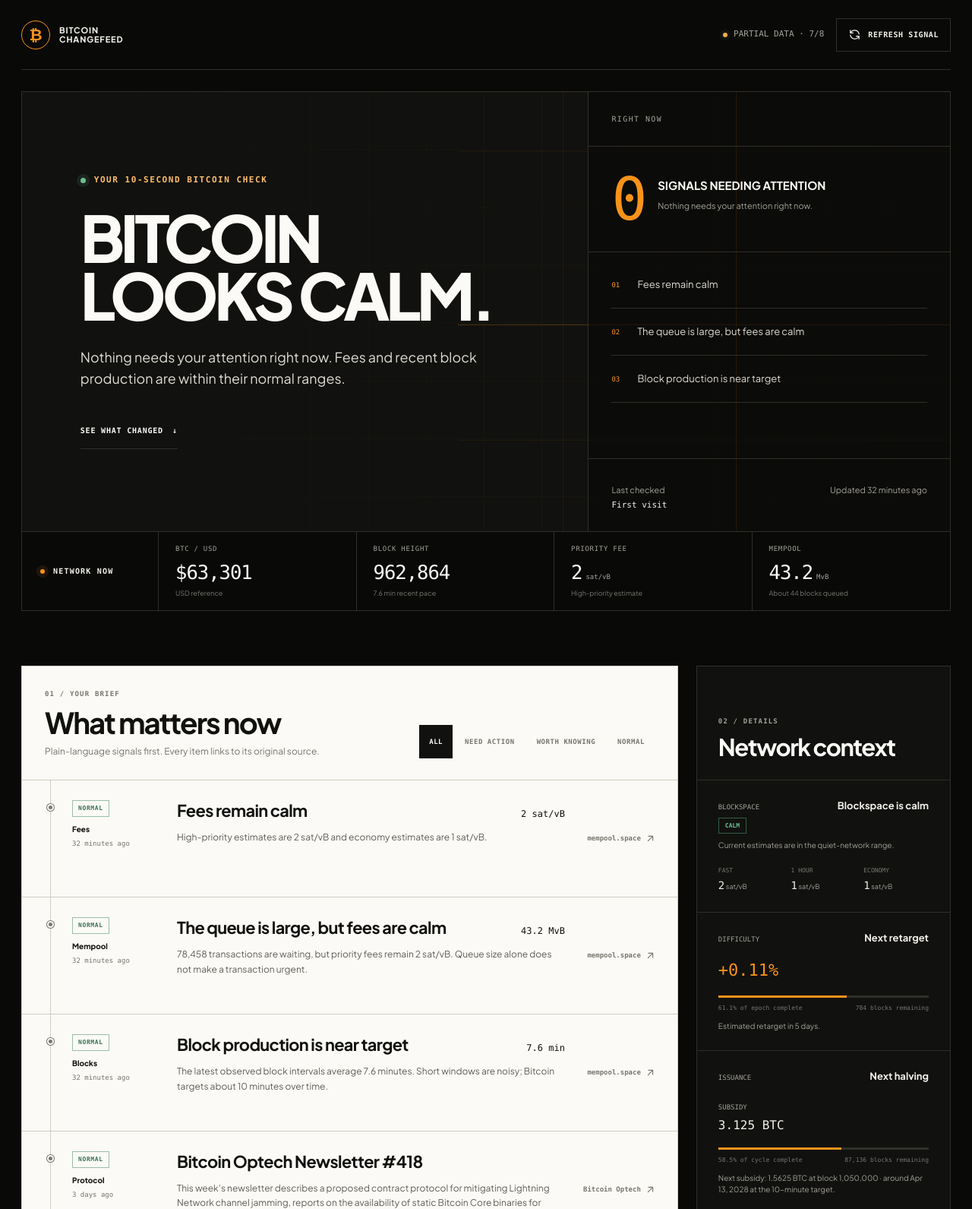
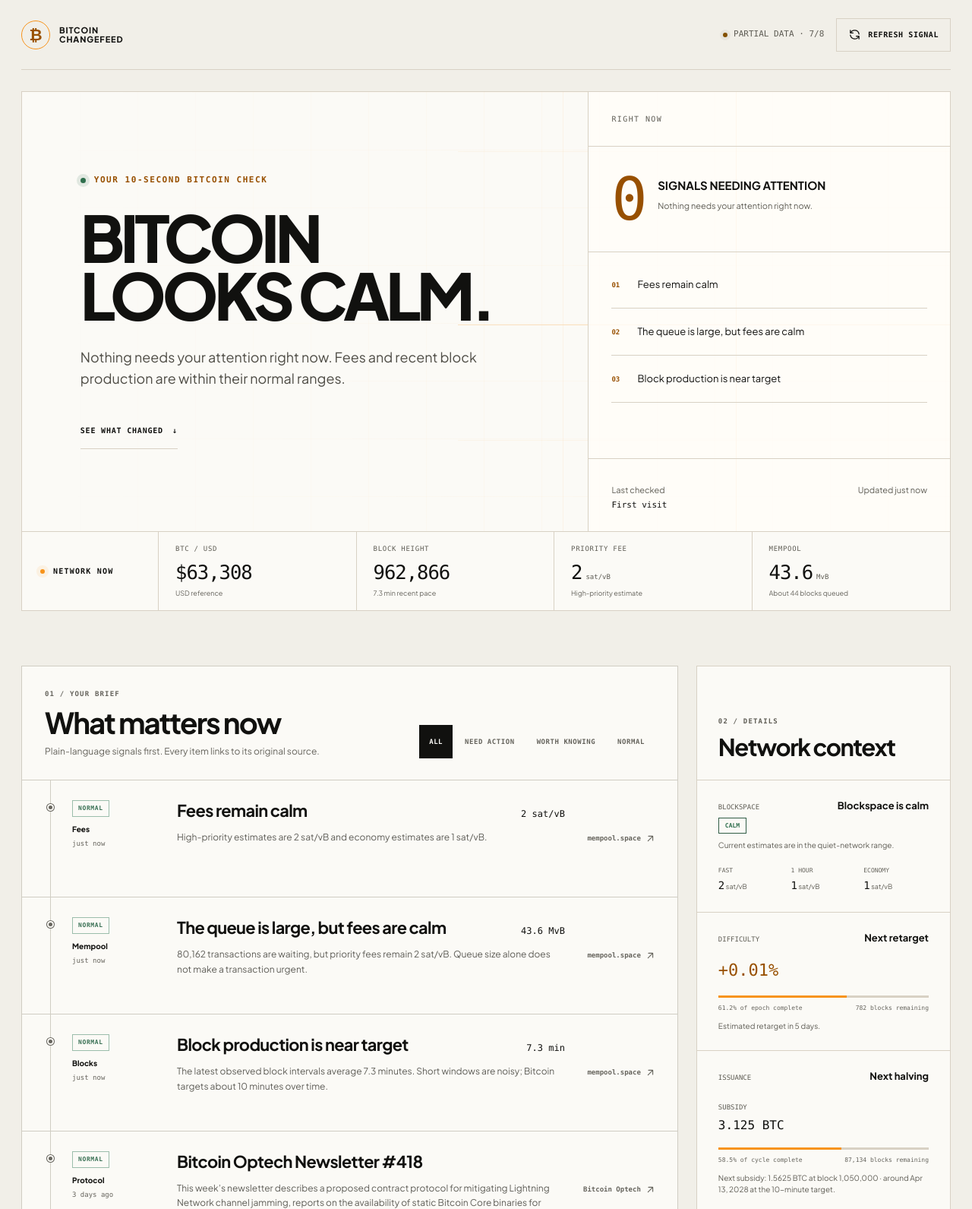
Before and after one commit to smallyunet/btc.wedding, a website: page index.html in a window 1280 px wide. Shown: the top 1591 px of the page at 76% size. Drawn offline with Linux system fonts and the light colour scheme; no server answers.

Commit message:
Unify Bitcoin Changefeed light theme

```diff
--- a/css/style.css
+++ b/css/style.css
@@ -9,20 +9,20 @@
 :root {
     --black: #090908;
     --black-soft: #11110f;
-    --black-raised: #171714;
+    --black-raised: #ebe5d9;
     --paper: #f1efe8;
     --paper-bright: #fbfaf6;
-    --paper-dim: #dedbd2;
+    --paper-dim: #4f4d46;
     --ink: #11110f;
-    --muted: #77766f;
-    --muted-dark: #a3a198;
+    --muted: #66645d;
+    --muted-dark: #5f5d55;
     --line: #d0cdc3;
-    --line-dark: #302f2a;
+    --line-dark: #d8d1c4;
     --bitcoin: #f7931a;
-    --bitcoin-pale: #ffbd6b;
-    --success: #6bbf91;
-    --warning: #f2ad4a;
-    --danger: #f0675e;
+    --bitcoin-pale: #985000;
+    --success: #2f6f4d;
+    --warning: #825000;
+    --danger: #a43d36;
     --focus: #82b5ff;
     --content-width: 1360px;
     --mono: "SFMono-Regular", Consolas, "Liberation Mono", monospace;
@@ -32,8 +32,8 @@
 html { scroll-behavior: smooth; }
 body {
     margin: 0;
-    background: var(--black);
-    color: var(--paper);
+    background: var(--paper);
+    color: var(--ink);
     font-family: "Plus Jakarta Sans", -apple-system, BlinkMacSystemFont, "Segoe UI", sans-serif;
     font-size: 16px;
     line-height: 1.5;
@@ -77,7 +77,7 @@ a { color: inherit; }
     display: inline-flex;
     align-items: center;
     gap: 12px;
-    color: var(--paper);
+    color: var(--ink);
     text-decoration: none;
 }
 .brand-mark {
@@ -87,7 +87,7 @@ a { color: inherit; }
     place-items: center;
     border: 1px solid var(--bitcoin);
     border-radius: 50%;
-    color: var(--bitcoin);
+    color: var(--bitcoin-pale);
     font-family: Arial, sans-serif;
     font-size: 21px;
     font-weight: 700;
@@ -95,7 +95,7 @@ a { color: inherit; }
 .brand-name { font-size: 11px; font-weight: 750; line-height: 1.05; letter-spacing: 0.08em; text-transform: uppercase; }
 .header-actions { display: flex; align-items: center; gap: 16px; }
 .data-status { min-height: 44px; display: inline-flex; align-items: center; gap: 8px; color: var(--muted-dark); font-family: var(--mono); font-size: 11px; text-transform: uppercase; white-space: nowrap; }
-.status-dot { width: 6px; height: 6px; border-radius: 50%; background: var(--muted); box-shadow: 0 0 0 4px rgba(255,255,255,.035); }
+.status-dot { width: 6px; height: 6px; border-radius: 50%; background: var(--muted); box-shadow: 0 0 0 4px rgba(0,0,0,.045); }
 .data-status.live .status-dot { background: var(--success); }
 .data-status.partial .status-dot, .data-status.fallback .status-dot { background: var(--warning); }
 .data-status.degraded .status-dot { background: var(--danger); }
@@ -109,7 +109,7 @@ a { color: inherit; }
     border: 1px solid var(--line-dark);
     border-radius: 0;
     background: transparent;
-    color: var(--paper);
+    color: var(--ink);
     font-family: var(--mono);
     font-size: 10px;
     font-weight: 700;
@@ -132,7 +132,7 @@ main { padding: 28px 0 48px; }
     display: grid;
     grid-template-columns: minmax(0, 1.22fr) minmax(390px, .78fr);
     border: 1px solid var(--line-dark);
-    background: var(--black-soft);
+    background: var(--paper-bright);
 }
 .hero-panel.hero-calm { --briefing-state: var(--success); }
 .hero-panel.hero-notable { --briefing-state: var(--warning); }
@@ -153,9 +153,9 @@ main { padding: 28px 0 48px; }
 .hero-copy { position: relative; z-index: 1; align-self: center; padding: clamp(48px, 6vw, 82px); }
 .eyebrow { display: flex; align-items: center; gap: 11px; margin-bottom: 28px; color: var(--bitcoin-pale); font-family: var(--mono); font-size: 11px; font-weight: 700; letter-spacing: .14em; text-transform: uppercase; }
 .eyebrow::before { width: 7px; height: 7px; flex: none; border-radius: 50%; background: var(--briefing-state); box-shadow: 0 0 0 5px color-mix(in srgb, var(--briefing-state) 12%, transparent); content: ""; }
-.hero-copy h1 { max-width: 820px; margin: 0; color: var(--paper-bright); font-size: clamp(58px, 6.6vw, 96px); font-weight: 780; line-height: .9; letter-spacing: -.065em; text-wrap: balance; text-transform: uppercase; }
-.hero-copy > p { max-width: 620px; margin: 30px 0 0; color: var(--paper-dim); font-size: clamp(15px, 1.4vw, 18px); line-height: 1.6; }
-.briefing-link { min-height: 48px; width: fit-content; margin-top: 30px; display: inline-flex; align-items: center; gap: 12px; border-bottom: 1px solid var(--line-dark); color: var(--paper-bright); font-family: var(--mono); font-size: 10px; font-weight: 700; letter-spacing: .08em; text-decoration: none; text-transform: uppercase; transition: border-color 160ms ease, color 160ms ease; }
+.hero-copy h1 { max-width: 820px; margin: 0; color: var(--ink); font-size: clamp(58px, 6.6vw, 96px); font-weight: 780; line-height: .9; letter-spacing: -.065em; text-wrap: balance; text-transform: uppercase; }
+.hero-copy > p { max-width: 620px; margin: 30px 0 0; color: #4f4d46; font-size: clamp(15px, 1.4vw, 18px); line-height: 1.6; }
+.briefing-link { min-height: 48px; width: fit-content; margin-top: 30px; display: inline-flex; align-items: center; gap: 12px; border-bottom: 1px solid var(--line-dark); color: var(--ink); font-family: var(--mono); font-size: 10px; font-weight: 700; letter-spacing: .08em; text-decoration: none; text-transform: uppercase; transition: border-color 160ms ease, color 160ms ease; }
 .briefing-link:hover { border-color: var(--bitcoin); color: var(--bitcoin-pale); }
 .briefing-link:active { color: var(--bitcoin); }
 .visit-summary {
@@ -164,22 +164,22 @@ main { padding: 28px 0 48px; }
     display: flex;
     flex-direction: column;
     border-left: 1px solid var(--line-dark);
-    background: rgba(9,9,8,.68);
+    background: rgba(255,253,248,.84);
 }
 .visit-index { padding: 28px 30px; border-bottom: 1px solid var(--line-dark); color: var(--muted-dark); font-family: var(--mono); font-size: 10px; letter-spacing: .14em; text-transform: uppercase; }
 .visit-count { padding: 36px 30px; display: flex; align-items: flex-start; gap: 20px; border-bottom: 1px solid var(--line-dark); }
-.visit-count > strong { color: var(--bitcoin); font-family: var(--mono); font-size: 78px; font-weight: 500; line-height: .85; letter-spacing: -.08em; font-variant-numeric: tabular-nums; }
-.visit-summary h2 { margin: 4px 0 0; color: var(--paper-bright); font-size: 15px; text-transform: uppercase; }
+.visit-count > strong { color: var(--bitcoin-pale); font-family: var(--mono); font-size: 78px; font-weight: 500; line-height: .85; letter-spacing: -.08em; font-variant-numeric: tabular-nums; }
+.visit-summary h2 { margin: 4px 0 0; color: var(--ink); font-size: 15px; text-transform: uppercase; }
 .visit-summary p { margin: 7px 0 0; color: var(--muted-dark); font-size: 11px; }
 .signal-summary { flex: 1; margin: 0; padding: 12px 30px; list-style: none; counter-reset: signal; }
-.signal-summary li { position: relative; min-height: 62px; display: flex; align-items: center; padding: 12px 0 12px 34px; border-bottom: 1px solid var(--line-dark); color: var(--paper-dim); font-size: 13px; line-height: 1.35; counter-increment: signal; }
-.signal-summary li::before { position: absolute; left: 0; color: var(--bitcoin); font-family: var(--mono); font-size: 9px; content: "0" counter(signal); }
+.signal-summary li { position: relative; min-height: 62px; display: flex; align-items: center; padding: 12px 0 12px 34px; border-bottom: 1px solid var(--line-dark); color: var(--ink); font-size: 13px; line-height: 1.35; counter-increment: signal; }
+.signal-summary li::before { position: absolute; left: 0; color: var(--bitcoin-pale); font-family: var(--mono); font-size: 9px; font-weight: 700; content: "0" counter(signal); }
 .visit-meta { padding: 26px 30px; display: flex; justify-content: space-between; gap: 18px; border-top: 1px solid var(--line-dark); }
 .last-visit span, .last-visit strong { display: block; }
-.last-visit strong { margin-top: 3px; color: var(--paper); font-family: var(--mono); font-size: 11px; font-weight: 500; }
+.last-visit strong { margin-top: 3px; color: var(--ink); font-family: var(--mono); font-size: 11px; font-weight: 500; }
 .snapshot-time { text-align: right; white-space: nowrap; }
 
-.network-tape { display: grid; grid-template-columns: 180px minmax(0,1fr); border: 1px solid var(--line-dark); border-top: 0; background: var(--black); }
+.network-tape { display: grid; grid-template-columns: 180px minmax(0,1fr); border: 1px solid var(--line-dark); border-top: 0; background: var(--paper-bright); }
 .tape-heading { padding: 20px 24px; display: flex; align-items: center; gap: 11px; border-right: 1px solid var(--line-dark); }
 .tape-heading h2 { margin: 0; font-family: var(--mono); font-size: 10px; letter-spacing: .12em; text-transform: uppercase; }
 .tape-live { width: 6px; height: 6px; border-radius: 50%; background: var(--bitcoin); box-shadow: 0 0 0 5px rgba(247,147,26,.09); }
@@ -187,7 +187,7 @@ main { padding: 28px 0 48px; }
 .tape-item { min-width: 0; padding: 16px 22px; border-right: 1px solid var(--line-dark); }
 .tape-item:last-child { border-right: 0; }
 .tape-item > span { display: block; color: var(--muted-dark); font-family: var(--mono); font-size: 9px; letter-spacing: .08em; text-transform: uppercase; }
-.tape-item > strong { min-height: 32px; display: flex; align-items: baseline; margin-top: 4px; color: var(--paper-bright); font-family: var(--mono); font-size: clamp(19px,2vw,26px); font-weight: 500; letter-spacing: -.04em; white-space: nowrap; }
+.tape-item > strong { min-height: 32px; display: flex; align-items: baseline; margin-top: 4px; color: var(--ink); font-family: var(--mono); font-size: clamp(19px,2vw,26px); font-weight: 500; letter-spacing: -.04em; white-space: nowrap; }
 .tape-item small { margin-left: 5px; color: var(--muted-dark); font-size: 9px; letter-spacing: 0; }
 .tape-item p { margin: 2px 0 0; color: var(--muted); font-size: 9px; white-space: nowrap; overflow: hidden; text-overflow: ellipsis; }
 
@@ -225,15 +225,15 @@ main { padding: 28px 0 48px; }
 .feed-skeleton { height: 154px; border-bottom: 1px solid var(--line); background: linear-gradient(90deg,transparent,rgba(0,0,0,.035),transparent); background-size: 200% 100%; animation: shimmer 1.5s linear infinite; }
 .feed-empty { margin: 0; padding: 44px 28px; color: var(--muted); text-align: center; }
 
-.network-details { position: sticky; top: 20px; border: 1px solid var(--line-dark); background: var(--black-soft); }
+.network-details { position: sticky; top: 20px; border: 1px solid var(--line-dark); background: var(--paper-bright); }
 .details-header { min-height: 150px; padding: 28px; display: flex; flex-direction: column; justify-content: flex-end; border-bottom: 1px solid var(--line-dark); }
-.details-header h2 { color: var(--paper-bright); font-size: 31px; }
+.details-header h2 { color: var(--ink); font-size: 31px; }
 .network-details .section-number { color: var(--muted-dark); }
 .detail-row { padding: 24px 28px; border-bottom: 1px solid var(--line-dark); }
 .detail-row:last-child { border-bottom: 0; }
 .detail-title { display: flex; align-items: baseline; justify-content: space-between; gap: 12px; }
 .detail-title span, .compact-value span { color: var(--muted-dark); font-family: var(--mono); font-size: 9px; text-transform: uppercase; }
-.detail-title h3 { margin: 0; color: var(--paper); font-size: 13px; }
+.detail-title h3 { margin: 0; color: var(--ink); font-size: 13px; }
 .state-pill { width: fit-content; margin-top: 16px; padding: 5px 8px; border: 1px solid var(--line-dark); color: var(--muted-dark); font-family: var(--mono); font-size: 8px; font-weight: 700; text-transform: uppercase; }
 .state-pill.routine { border-color: #315d46; color: var(--success); }
 .state-pill.notable { border-color: #6e522b; color: var(--warning); }
@@ -242,10 +242,10 @@ main { padding: 28px 0 48px; }
 .fee-list { display: grid; grid-template-columns: repeat(3,1fr); gap: 10px; margin: 20px 0 0; }
 .fee-list dt { color: var(--muted); font-family: var(--mono); font-size: 8px; text-transform: uppercase; }
 .fee-list dd { margin: 3px 0 0; color: var(--muted-dark); font-size: 9px; white-space: nowrap; }
-.fee-list strong { color: var(--paper); font-family: var(--mono); font-size: 14px; font-weight: 500; }
-.difficulty-change { display: block; margin-top: 15px; color: var(--bitcoin); font-family: var(--mono); font-size: 22px; font-weight: 500; }
+.fee-list strong { color: var(--ink); font-family: var(--mono); font-size: 14px; font-weight: 500; }
+.difficulty-change { display: block; margin-top: 15px; color: var(--bitcoin-pale); font-family: var(--mono); font-size: 22px; font-weight: 500; }
 .compact-value { margin-top: 15px; }
-.compact-value strong { display: block; margin-top: 3px; color: var(--paper); font-family: var(--mono); font-size: 16px; font-weight: 500; }
+.compact-value strong { display: block; margin-top: 3px; color: var(--ink); font-family: var(--mono); font-size: 16px; font-weight: 500; }
 .difficulty-data, .halving-data { margin-top: 17px; }
 .progress-track { height: 3px; overflow: hidden; background: var(--line-dark); }
 .progress-track span { width: 0; height: 100%; display: block; background: var(--bitcoin); transition: width 320ms ease; }
@@ -288,12 +288,12 @@ main { padding: 28px 0 48px; }
 .about-details { margin-top: 16px; border-bottom: 1px solid var(--line-dark); }
 .about-details summary { min-height: 64px; display: flex; align-items: center; justify-content: space-between; color: var(--muted-dark); font-family: var(--mono); font-size: 9px; font-weight: 700; letter-spacing: .08em; text-transform: uppercase; cursor: pointer; list-style: none; }
 .about-details summary::-webkit-details-marker { display: none; }
-.about-details summary::after { color: var(--paper); font-size: 18px; font-weight: 400; content: "+"; }
+.about-details summary::after { color: var(--ink); font-size: 18px; font-weight: 400; content: "+"; }
 .about-details[open] summary::after { content: "−"; }
 .about-content { max-width: 760px; padding: 0 0 28px; color: var(--muted-dark); font-size: 11px; }
 .about-content p { margin: 0; }
 .about-content nav { display: flex; flex-wrap: wrap; gap: 20px; margin-top: 14px; }
-.about-content a { min-height: 44px; display: inline-flex; align-items: center; color: var(--paper); font-weight: 700; text-underline-offset: 3px; }
+.about-content a { min-height: 44px; display: inline-flex; align-items: center; color: var(--ink); font-weight: 700; text-underline-offset: 3px; }
 .site-footer { min-height: 112px; padding: 28px 0; display: flex; align-items: center; justify-content: space-between; gap: 24px; color: var(--muted); font-family: var(--mono); font-size: 9px; text-transform: uppercase; }
 
 @keyframes spin { to { transform: rotate(360deg); } }
--- a/data/snapshot.json
+++ b/data/snapshot.json
@@ -1,55 +1,55 @@
 {
   "version": 1,
-  "generatedAt": "2026-08-17T08:53:46.683Z",
+  "generatedAt": "2026-08-17T09:25:27.393Z",
   "status": "partial",
   "successfulSources": 7,
   "totalSources": 8,
   "metrics": {
-    "priceUsd": 63301,
+    "priceUsd": 63308,
     "feeFast": 2,
     "feeHalfHour": 1,
     "feeHour": 1,
     "feeEconomy": 1,
-    "mempoolVsizeMB": 43.166051,
-    "mempoolCount": 78458,
-    "blockHeight": 962864,
-    "avgBlockTimeMinutes": 7.550000000000001,
-    "difficultyChange": 0.11109923286047874,
-    "difficultyProgress": 61.111111111111114,
-    "remainingBlocks": 784,
-    "estimatedRetargetDate": "2026-08-22T19:29:52.880Z"
+    "mempoolVsizeMB": 43.571326,
+    "mempoolCount": 80162,
+    "blockHeight": 962866,
+    "avgBlockTimeMinutes": 7.322222222222223,
+    "difficultyChange": 0.0052634349176239326,
+    "difficultyProgress": 61.21031746031746,
+    "remainingBlocks": 782,
+    "estimatedRetargetDate": "2026-08-22T19:51:11.028Z"
   },
   "events": [
     {
-      "id": "fees-2026-08-17T08:53:46.683Z",
+      "id": "fees-2026-08-17T09:25:27.393Z",
       "category": "Fees",
       "level": "routine",
       "title": "Fees remain calm",
       "summary": "High-priority estimates are 2 sat/vB and economy estimates are 1 sat/vB.",
       "value": "2 sat/vB",
-      "publishedAt": "2026-08-17T08:53:46.683Z",
+      "publishedAt": "2026-08-17T09:25:27.393Z",
       "source": "mempool.space",
       "sourceUrl": "https://mempool.space/"
     },
     {
-      "id": "mempool-2026-08-17T08:53:46.683Z",
+      "id": "mempool-2026-08-17T09:25:27.393Z",
       "category": "Mempool",
       "level": "notable",
       "title": "The queue is building",
-      "summary": "78,458 transactions occupy 43.2 virtual MB, roughly 44 blocks of space.",
-      "value": "43.2 MvB",
-      "publishedAt": "2026-08-17T08:53:46.683Z",
+      "summary": "80,162 transactions occupy 43.6 virtual MB, roughly 44 blocks of space.",
+      "value": "43.6 MvB",
+      "publishedAt": "2026-08-17T09:25:27.393Z",
       "source": "mempool.space",
       "sourceUrl": "https://mempool.space/"
     },
     {
-      "id": "pace-2026-08-17T08:53:46.683Z",
+      "id": "pace-2026-08-17T09:25:27.393Z",
       "category": "Blocks",
       "level": "routine",
       "title": "Block production is near target",
-      "summary": "The latest observed block intervals average 7.6 minutes. Short windows are noisy; Bitcoin targets about 10 minutes over time.",
-      "value": "7.6 min",
-      "publishedAt": "2026-08-17T08:53:46.683Z",
+      "summary": "The latest observed block intervals average 7.3 minutes. Short windows are noisy; Bitcoin targets about 10 minutes over time.",
+      "value": "7.3 min",
+      "publishedAt": "2026-08-17T09:25:27.393Z",
       "source": "mempool.space",
       "sourceUrl": "https://mempool.space/blocks"
     }
--- a/index.html
+++ b/index.html
@@ -6,8 +6,8 @@
     <title>Bitcoin Changefeed | Your 10-second Bitcoin check</title>
     <meta name="description" content="Know in 10 seconds whether Bitcoin needs your attention — with plain-language network conditions and source-linked updates.">
     <meta name="author" content="btc.wedding">
-    <meta name="theme-color" content="#0a0a09">
-    <meta name="color-scheme" content="dark">
+    <meta name="theme-color" content="#f1efe8">
+    <meta name="color-scheme" content="light">
     <meta property="og:type" content="website">
     <meta property="og:url" content="https://btc.wedding/">
     <meta property="og:title" content="Bitcoin Changefeed">
@@ -24,7 +24,7 @@
     <link rel="icon" type="image/png" sizes="32x32" href="favicon-32.png">
     <link rel="apple-touch-icon" sizes="180x180" href="apple-touch-icon.png">
     <link rel="manifest" href="manifest.json">
-    <link rel="stylesheet" href="css/style.css?v=14">
+    <link rel="stylesheet" href="css/style.css?v=15">
 </head>
 <body>
     <a class="skip-link" href="#changefeed">Skip to changes</a>
@@ -174,6 +174,6 @@
             <a class="source-link" target="_blank" rel="noopener noreferrer"><span>Source</span><svg aria-hidden="true" viewBox="0 0 24 24" width="15" height="15" fill="none" stroke="currentColor" stroke-width="1.8" stroke-linecap="round" stroke-linejoin="round"><path d="M7 17 17 7M8 7h9v9"></path></svg></a>
         </article>
     </template>
-    <script src="js/app.js?v=14" defer></script>
+    <script src="js/app.js?v=15" defer></script>
 </body>
 </html>
```
Also changed, not shown: manifest.json.
